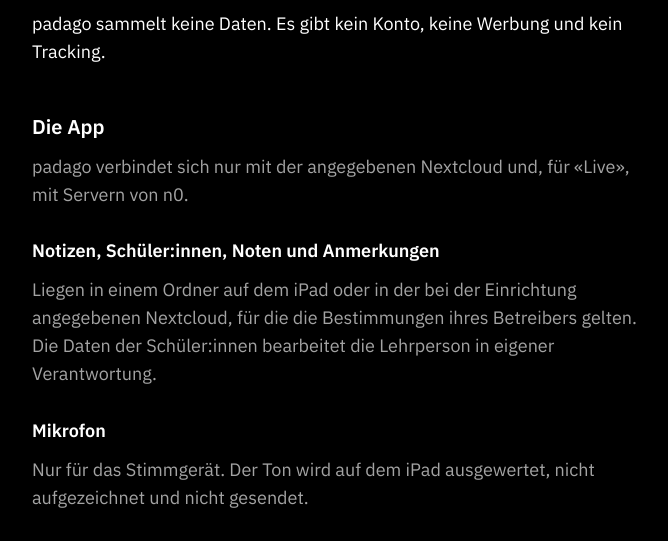
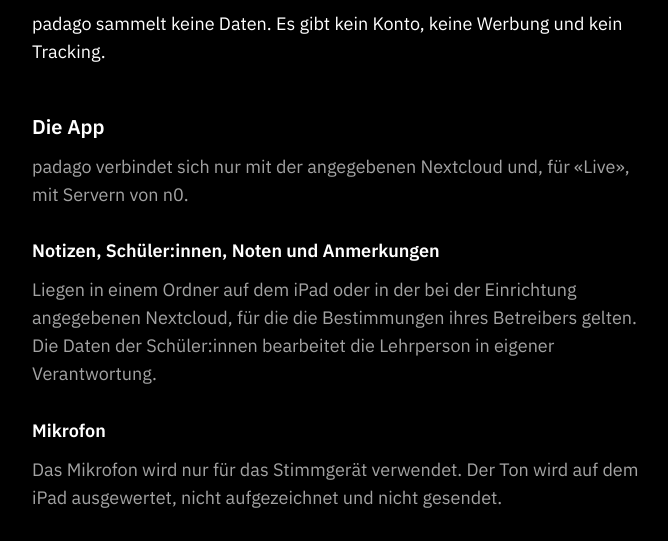
Before and after one commit to padago-app/padago-app.github.io, a plain HTML site: page datenschutz/index.html in a window 1280 px wide. Shown: the part 255-796 px from the top of the page, without its empty margins (128-796 px from the left). Drawn offline with Linux system fonts and the light colour scheme.

Commit message:
Formulierung in Datenschutz

```diff
--- a/datenschutz/index.html
+++ b/datenschutz/index.html
@@ -31,7 +31,7 @@
     <p>Liegen in einem Ordner auf dem iPad oder in der bei der Einrichtung angegebenen Nextcloud, für die die Bestimmungen ihres Betreibers gelten. Die Daten der Schüler:innen bearbeitet die Lehrperson in eigener Verantwortung.</p>
 
     <h3>Mikrofon</h3>
-    <p>Nur für das Stimmgerät. Der Ton wird auf dem iPad ausgewertet, nicht aufgezeichnet und nicht gesendet.</p>
+    <p>Das Mikrofon wird nur für das Stimmgerät verwendet. Der Ton wird auf dem iPad ausgewertet, nicht aufgezeichnet und nicht gesendet.</p>
 
     <h3>Live</h3>
     <p>Anmerkungen und Whiteboard gehen peer-to-peer zum anderen Gerät, Ende-zu-Ende verschlüsselt. Die Verbindung vermitteln Server von n0, den Entwicklern von iroh; sie sehen IP-Adressen und welche Geräte wann verbunden sind, nicht die Inhalte. Für den direkten Weg im selben WLAN fragt iPadOS nach dem lokalen Netzwerk.</p>
```
